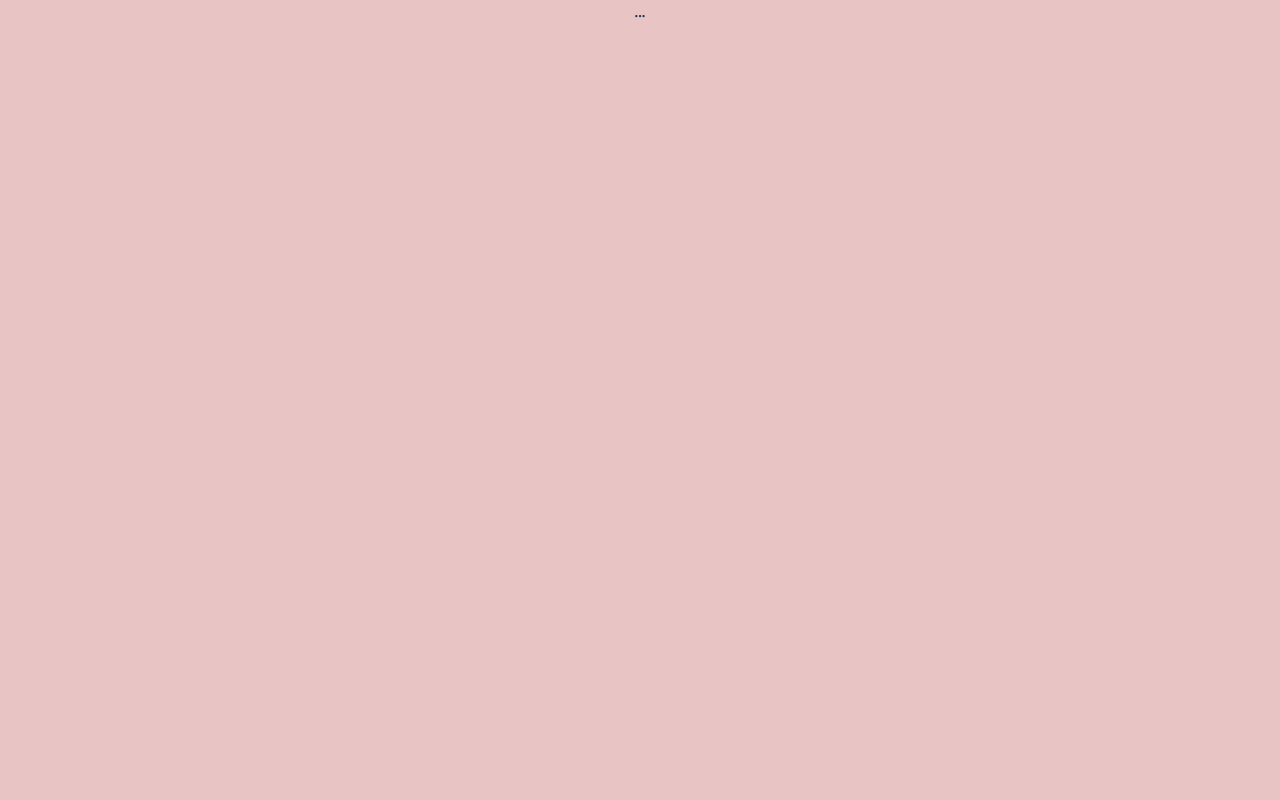
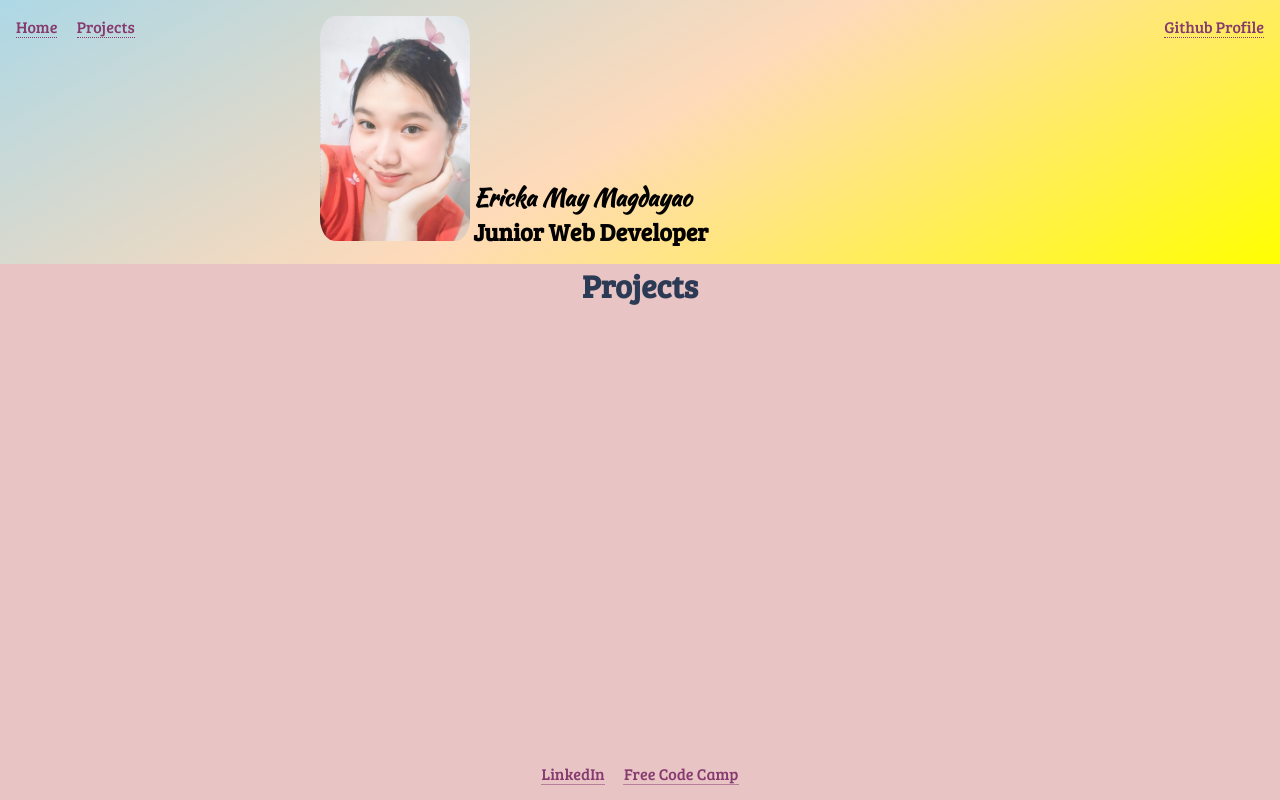
Before and after one commit to erickamayy/static-website, a plain HTML site: page projects.html in a window 1280 px wide. Drawn offline with Linux system fonts and the light colour scheme.

Commit message:
adding colors & center

```diff
--- a/CSS/styles.css
+++ b/CSS/styles.css
@@ -63,3 +63,26 @@ footer a:first-child {
 	left: 50%;
 	transform: translate(-50%, -50%);
 }
+
+/* Projects page */
+
+#hero-banner {
+	background: linear-gradient(150deg, lightblue, peachpuff, yellow);
+	padding-top: 16px;
+	padding-bottom: 16px;
+}
+#hero-banner > div {
+	width: 50%;
+	margin: 0 auto;
+}
+#hero-banner > div > div {
+	display: inline-block;
+}
+#hero-banner h1,
+#hero-banner h2 {
+	color: black;
+}
+h3 {
+	text-align: center;
+	font-size: 32px;
+}
--- a/projects.html
+++ b/projects.html
@@ -7,7 +7,29 @@
 	<link rel="stylesheet" href="css/styles.css" type="text/css">
 </head>
 <body>
-  <main id="content">...
-  </main>
+	<header>
+  	<nav id="left-side">
+  		<a class="nav-link" href="./index.html">Home</a>
+  		<a class="nav-link" href="./projects.html">Projects</a>
+  	</nav>
+  		<nav id="right-side">
+  			<a class="nav-link" href="https://github.com/erickamayy">Github Profile</a>
+  		</nav>
+  </header>
+  <section id="hero-banner">
+  		<div>
+	    	 <img
+	 id="my-avatar"
+	 src="./images/me.jpg">
+	<div>
+     <h1 id="my-name">Ericka May Magdayao</h1>
+     <h2>Junior Web Developer</h2>
+  	</div>
+  </section>
+<h3>Projects</h3>
+  	 <footer>
+    	<a href="https://www.linkedin.com/in/erickamayy">LinkedIn</a>
+    	<a href="https://freecodecamp.org/erickamayy">Free Code Camp</a>
+    </footer>
 </body>
 </html>
```
Also changed, not shown: index.html (+3 -3 lines).
